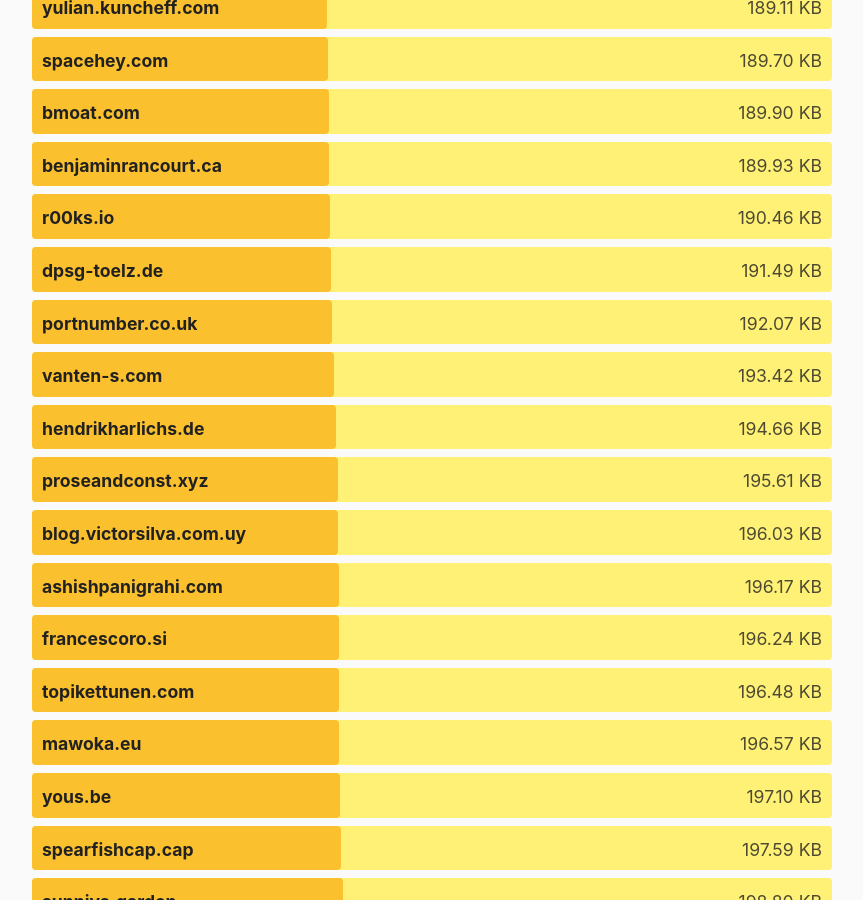
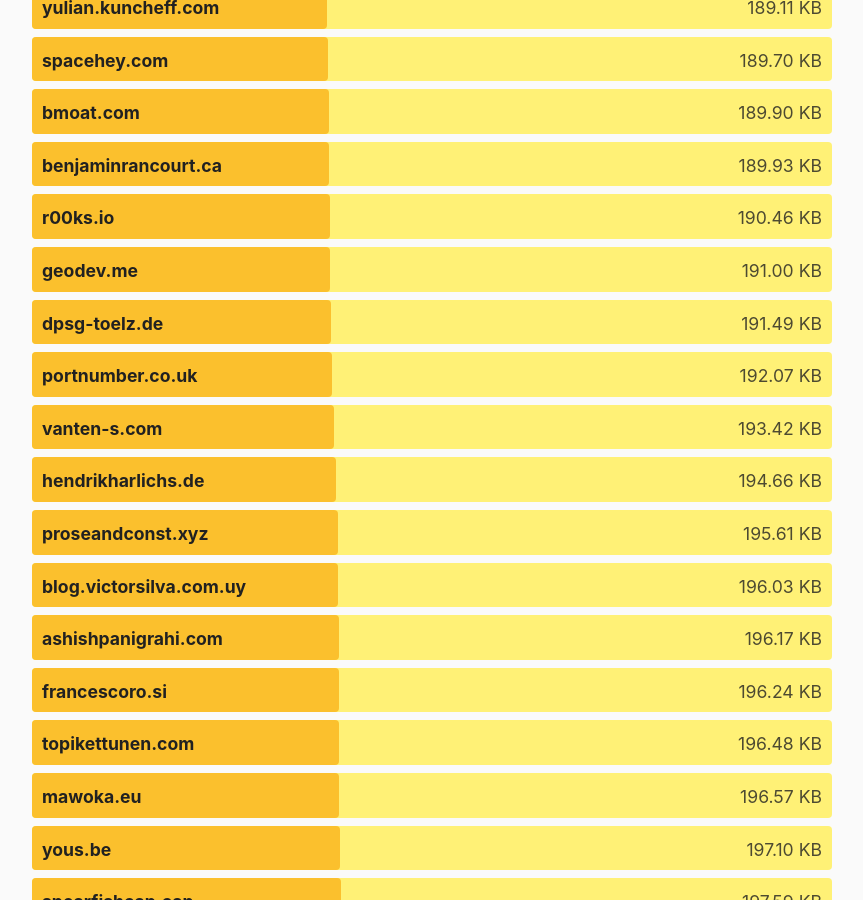
Before and after one commit to kevquirk/512kb.club, a Jekyll site: the page built from index.md, in a window 1280 px wide and 900 px high, scrolled down 33780 px. Shown: the whole window, without its empty margins (208-1071 px from the left). Built offline with Jekyll 4.4.1, drawn with Linux system fonts in a browser that asks for light colours.

Commit message:
Update sites.yml
Update sites

```diff
--- a/_data/sites.yml
+++ b/_data/sites.yml
@@ -4377,3 +4377,8 @@
   url: https://zwieratko.sk/
   size: 30.94
   last_checked: 2025-05-18
+
+- domain: geodev.me
+  url: https://geodev.me/
+  size: 191
+  last_checked: 2025-05-23
```
